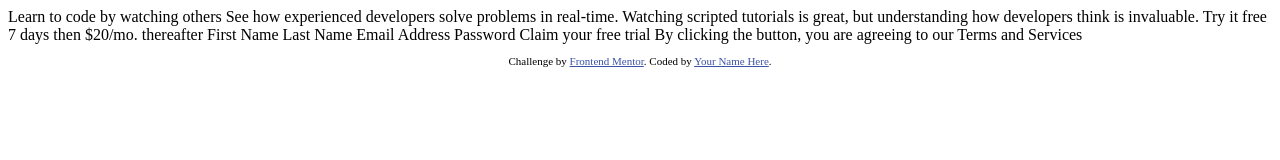
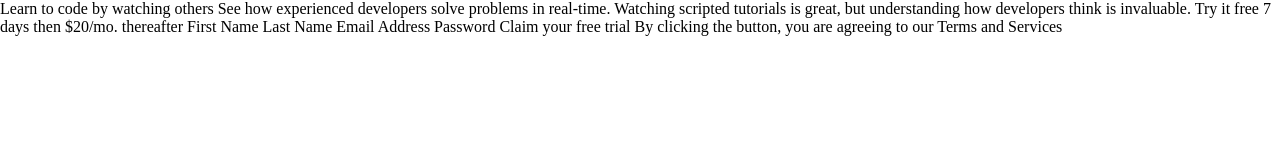
Before and after one commit to code-llzmt/intro-component-with-sign-up-form, a plain HTML site: page index.html in a window 1280 px wide. Drawn offline with Linux system fonts and the light colour scheme.

Commit message:
init project

```diff
--- /dev/null
+++ b/css/styles.css
@@ -0,0 +1,11 @@
+
+*, *::after, *::before{
+    margin: 0;
+    padding: 0;
+    box-sizing: border-box;
+}
+
+body{
+    width: clamp(375px, 100%, 1440px);
+    margin-inline: auto;
+}
--- a/index.html
+++ b/index.html
@@ -1,21 +1,25 @@
 <!DOCTYPE html>
 <html lang="en">
 <head>
+
+  <!-- meta -->
   <meta charset="UTF-8">
-  <meta name="viewport" content="width=device-width, initial-scale=1.0"> <!-- displays site properly based on user's device -->
+  <meta name="viewport" content="width=device-width, initial-scale=1.0">
 
+  <!-- favicon -->
   <link rel="icon" type="image/png" sizes="32x32" href="./images/favicon-32x32.png">
 
+  <!-- css -->
+  <link rel="stylesheet" href="css/styles.css">
+
+  <!-- js -->
+
+  <!-- title -->
   <title>Frontend Mentor | Intro component with sign up form</title>
 
-  <!-- Feel free to remove these styles or customise in your own stylesheet 👍 -->
-  <style>
-    .attribution { font-size: 11px; text-align: center; }
-    .attribution a { color: hsl(228, 45%, 44%); }
-  </style>
 </head>
 <body>
-
+  <main>
     Learn to code by watching others
 
     See how experienced developers solve problems in real-time. Watching scripted tutorials is great,
@@ -31,12 +35,6 @@
     Claim your free trial
 
     By clicking the button, you are agreeing to our Terms and Services
-
-  <footer>
-    <p class="attribution">
-      Challenge by <a href="https://www.frontendmentor.io?ref=challenge" target="_blank">Frontend Mentor</a>.
-      Coded by <a href="#">Your Name Here</a>.
-    </p>
-  </footer>
+  </main>
 </body>
 </html>
```
Also changed, not shown: assets/images/bg-intro-desktop.png (renamed from images/bg-intro-desktop.png), assets/images/bg-intro-mobile.png (renamed from images/bg-intro-mobile.png), assets/images/favicon-32x32.png (renamed from images/favicon-32x32.png), assets/images/icon-error.svg (renamed from images/icon-error.svg), 2 other files. Lines whose indentation alone changed are shown as unchanged.
